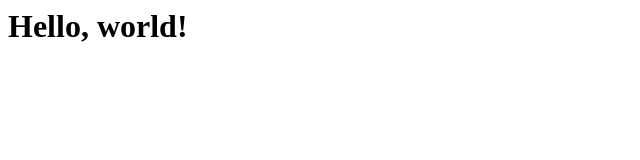
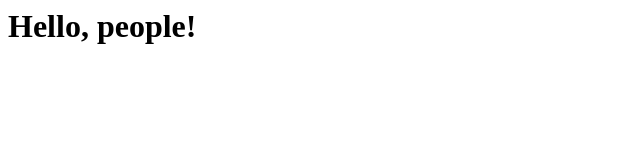
Before and after one commit to Toljanchiman/prac1, a plain HTML site: page index.html in a window 1280 px wide. Shown: the full height of the page, 0-640 px from the left. Drawn offline with Linux system fonts and the light colour scheme.

Commit message:
commit 2

```diff
--- a/index.html
+++ b/index.html
@@ -1,7 +1,7 @@
 <html>
 <body>
     <h1>
-        Hello, world!
+        Hello, people!
     </h1>
 </body>
 </html>
```
